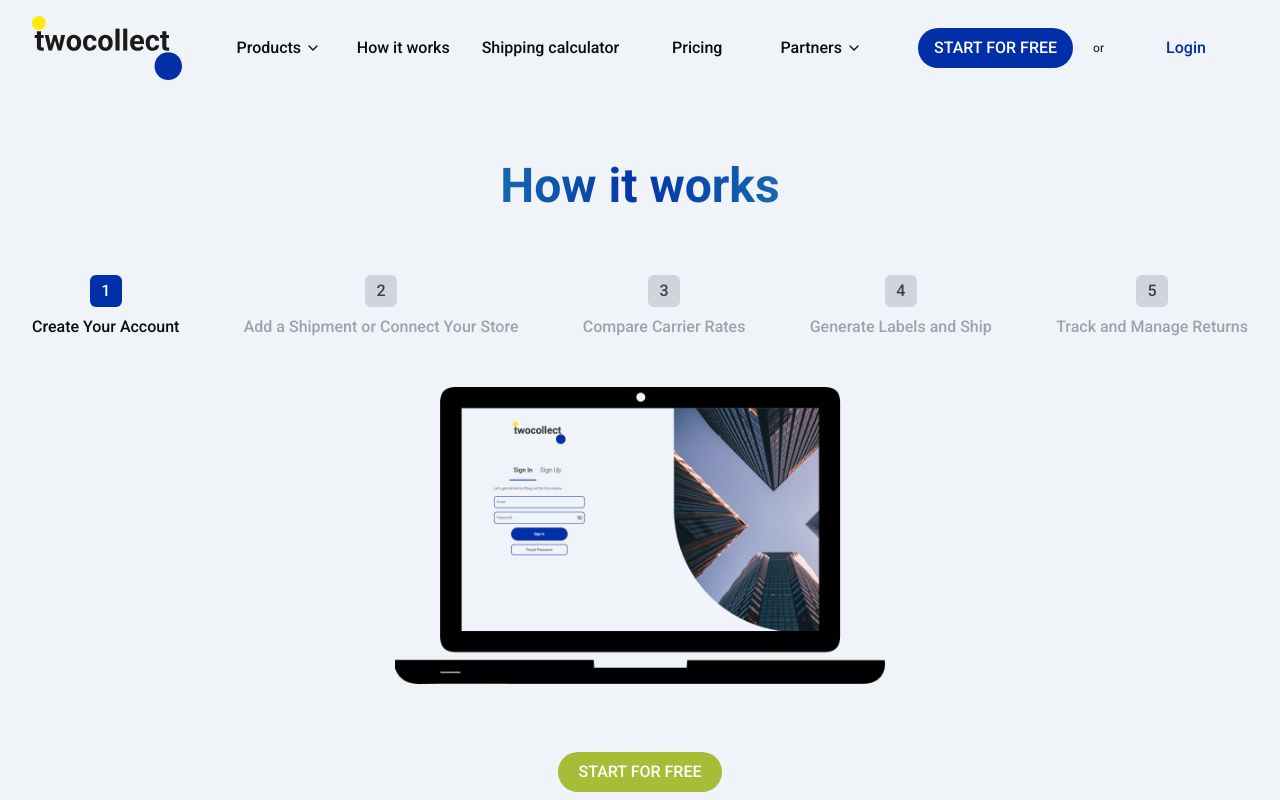
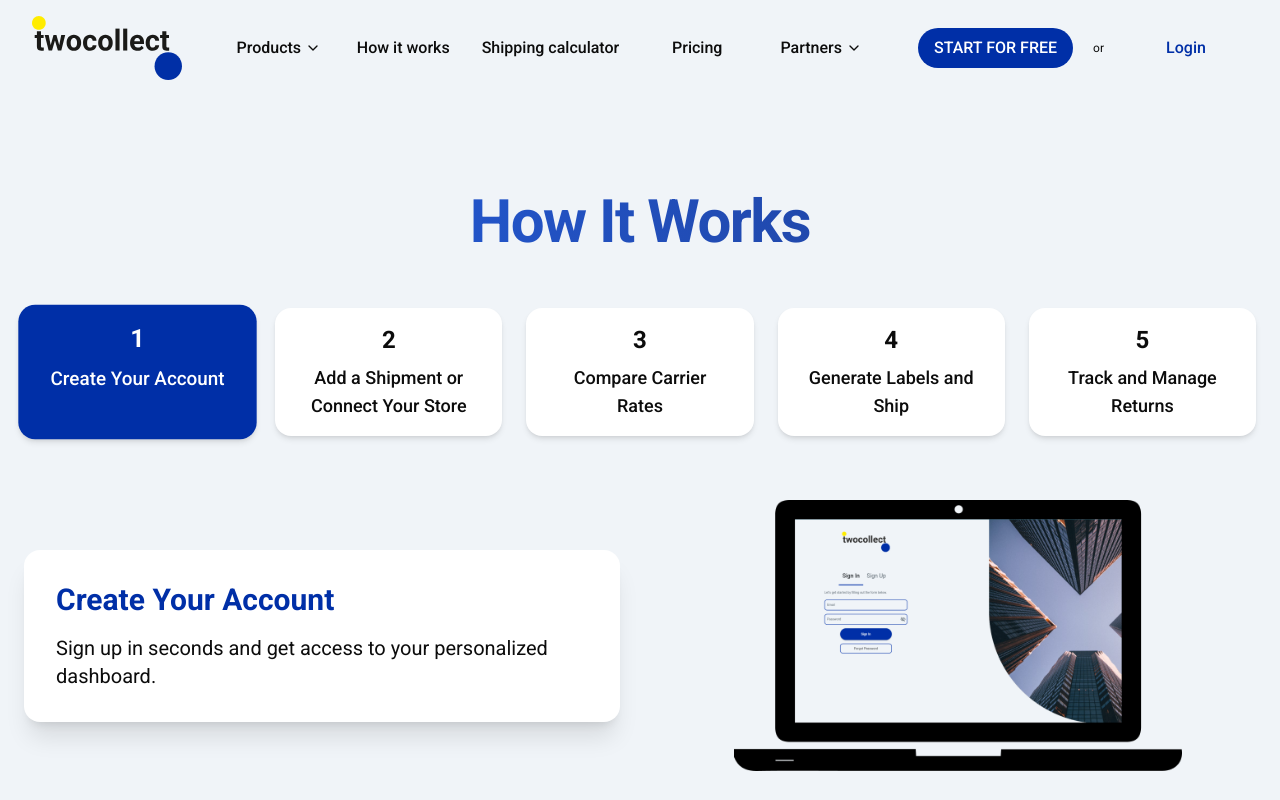
Before and after one commit to Sudheer-reactjs/TwoCollect-app, a React (Vite) app: page /how-it-works in a window 1280 px wide. Shown: the top 800 px of the page. Built offline with nearby package versions, Linux system fonts and the light colour scheme.

Commit message:
new changes

```diff
--- a/src/Components/LoginButton.tsx
+++ b/src/Components/LoginButton.tsx
@@ -4,7 +4,7 @@ const LoginButton = () => {
     return (
         <section className="py-10 md:py-14 !pt-3">
             <div className="max-w-7xl mx-auto px-4 sm:px-6 lg:px-8  w-full text-center">
-                <a href="start-free" className="cartoon-btn bg-[#a7bd37] inline-block text-white px-5 py-2 rounded-full  transition-colors duration-200 font-medium">
+                <a href="start-free" className="cartoon-btn bg-[#a7bd37] inline-block text-white px-8 py-4 rounded-full  transition-colors duration-200 font-medium">
                     START FOR FREE
                 </a>
             </div>
--- a/src/Components/footer.tsx
+++ b/src/Components/footer.tsx
@@ -32,7 +32,7 @@ export default function Footer() {
         <div className="flex flex-col  gap-3 text-sm">
           <a href="company">Company</a>
           <a href="#">About TwoCollect</a>
-          <a href="carriers">Careers</a>
+          <a href="shipping-carriers">Shipping Carriers</a>
           <a href="#">Press and Media</a>
           <a href="terms">Terms and Conditions </a>
           <a href="privacy">Privacy Policy</a>
@@ -71,7 +71,7 @@ export default function Footer() {
     <Facebook className="w-5 h-5 text-white" />
   </a>
   <a
-    href="https://linkedin.com/twocollect"
+    href="https://www.linkedin.com/company/twocollect"
     target="_blank"
     rel="noopener noreferrer"
     className="bg-[#0235a8] p-2 rounded-lg hover:bg-[#156ab0] transition"
@@ -79,7 +79,7 @@ export default function Footer() {
     <Linkedin className="w-5 h-5 text-white" />
   </a>
   <a
-    href="https://youtu.be/QEHbCpWbFQw"
+    href="https://www.youtube.com/channel/UCSwW4hhV4jxxAHyJZbf9Kcg"
     target="_blank"
     rel="noopener noreferrer"
     className="bg-[#0235a8] p-2 rounded-lg hover:bg-[#156ab0] transition"
--- a/src/Pages/BecomePartner.tsx
+++ b/src/Pages/BecomePartner.tsx
@@ -166,9 +166,9 @@ export default function BecomePartner() {
 
                         {/* Terms and Conditions */}
                         <div className="text-sm text-gray-600">
-                            By clicking "Submit", you agree to receive emails, promotions, newsletters and general information from OTO. In addition, you also agree to OTO's{" "}
+                            By clicking Submit, you consent to receive updates, newsletters, promotional offers, and other information from TwoCollect. You also acknowledge and agree to TwoCollect’s{" "}
                             <a href="privacy" className="text-bluecustom hover:underline">
-                                Privacy Policy
+                               Privacy Policy
                             </a>{" "}
                             and{" "}
                             <a href="terms" className="text-bluecustom hover:underline">
--- a/src/Pages/Carriers.tsx
+++ b/src/Pages/Carriers.tsx
@@ -17,14 +17,14 @@ const Carriers = () => {
           </p>
 
           {/* Logos - Node Style */}
-          <div className="relative w-full max-w-md mx-auto flex items-center justify-center flex-col">
+          <div className="relative w-full mx-auto flex items-center justify-center flex-col">
 
             {/* Carrier Nodes */}
             <div className="">
               <img src={ShippingCarriersimage} alt="Shipping Carriers Image" className="object-contain" />
             </div>
             {/* Message */}
-          <p className="mt-4 md:text-lg  ">
+          <p className="mt-8 md:text-lg  ">
             These are just some of our carrier partners. We work with more
             providers behind the scenes.
           </p>
--- a/src/Pages/HowItWorks.tsx
+++ b/src/Pages/HowItWorks.tsx
@@ -7,7 +7,7 @@ const steps = [
   {
     id: 1,
     title: "Create Your Account",
-        description: "",
+    description: "Sign up in seconds and get access to your personalized dashboard.",
     screen: Step1,
   },
   {
@@ -21,7 +21,7 @@ const steps = [
     id: 3,
     title: "Compare Carrier Rates",
     description:
-            "See all available shipping rates from trusted carriers in real time. Choose based on cost, speed, delivery method, or customer preferences — all optimized for the UAE and global delivery.",
+      "See all available shipping rates from trusted carriers in real time. Choose based on cost, speed, delivery method, or customer preferences — all optimized for the UAE and global delivery",
     screen: Step1,
   },
   {
@@ -45,70 +45,69 @@ export default function HowItWorks() {
 
   return (
     <>
-        <section className="py-10 md:py-14">
-            <div className="max-w-7xl mx-auto px-4 sm:px-6 lg:px-8 text-center flex flex-col items-center">
-                <h1 className=" text-3xl md:text-5xl !leading-[1.4] font-bold mb-8 text-center md:mb-14   bg-gradient-to-r from-[#156ab0] via-[#0235a8] to-[#156ab0]
-  bg-clip-text text-transparent">
-                    How it works
+      <section className="py-16 md:py-24">
+        <div className="max-w-7xl mx-auto px-6 text-center">
+          {/* Heading */}
+          <h1 className="text-4xl md:text-6xl font-extrabold mb-14 tracking-tight bg-gradient-to-r from-blue-600 to-blue-900 bg-clip-text text-transparent">
+            How It Works
           </h1>
 
-                {/* Steps */}
-                <div className="flex w-full gap-3 mb-12 flex-wrap justify-center lg:justify-between">
+          {/* Step Navigation */}
+          <div className="flex flex-wrap justify-center gap-3 md:gap-6 mb-16 lg:flex-nowrap">
             {steps.map((step) => (
               <button
                 key={step.id}
                 onClick={() => setActiveStep(step.id)}
-                            className={`flex flex-col items-center max-w-[30%] lg:max-w-max text-sm md:text-base transition font-medium ${activeStep === step.id ? "" : "text-gray-400 "
+                className={`flex flex-col items-center px-3 lg:px-6 py-4 rounded-2xl shadow-md transition-all duration-300 w-40 lg:w-full
+                ${activeStep === step.id
+                    ? "bg-bluecustom text-white scale-105"
+                    : "bg-white  hover:bg-blue-50"
                   }`}
               >
-                            <span
-                                className={`w-8 h-8 rounded-md flex items-center justify-center mb-2 ${activeStep === step.id
-                                        ? "bg-bluecustom text-white"
-                                        : "bg-gray-300 text-gray-700"
-                                    }`}
-                            >
-                                {step.id}
-                            </span>
-                            {step.title}
+                <span className="text-2xl font-bold mb-2">{step.id}</span>
+                <span className="text-base md:text-lg font-medium">{step.title}</span>
               </button>
             ))}
           </div>
 
-                {/* Laptop with animated screen */}
-                <div className="relative flex justify-center w-full max-w-3xl mx-auto">
+          {/* Content */}
+          <div className="grid md:grid-cols-2 gap-10 items-center">
+            {/* Description */}
+            <AnimatePresence mode="wait">
+              <motion.div
+                key={`desc-${steps[activeStep - 1].id}`}
+                initial={{ y: 50, opacity: 0 }}
+                animate={{ y: 0, opacity: 1 }}
+                exit={{ y: 50, opacity: 0 }}
+                transition={{ duration: 0.5 }}
+                className="text-left bg-white p-8 rounded-2xl shadow-xl"
+              >
+                <h2 className="text-2xl md:text-3xl font-bold mb-4 text-bluecustom">
+                  {steps[activeStep - 1].title}
+                </h2>
+                <p className="text-lg md:text-xl  leading-relaxed">
+                  {steps[activeStep - 1].description}
+                </p>
+              </motion.div>
+            </AnimatePresence>
+
+            {/* Image */}
             <AnimatePresence mode="wait">
               <motion.img
                 key={steps[activeStep - 1].id}
                 src={steps[activeStep - 1].screen}
                 alt={steps[activeStep - 1].title}
-                            className="w-full h-full object-cover max-w-[490px]"
-                            initial={{ opacity: 0 }}
-                            animate={{ opacity: 1 }}
-                            exit={{ opacity: 0 }}
-                            transition={{ duration: 0.3 }}
+                className="w-full max-w-md mx-auto"
+                initial={{ opacity: 0, scale: 0.95 }}
+                animate={{ opacity: 1, scale: 1 }}
+                exit={{ opacity: 0, scale: 0.95 }}
+                transition={{ duration: 0.4 }}
               />
-                    </AnimatePresence>
-
-                    {/* Description with slide animation */}
-                    <AnimatePresence mode="wait">
-                        {steps[activeStep - 1].description && (
-                            <motion.div
-                                key={`desc-${steps[activeStep - 1].id}`}
-                                initial={{ x: -50, opacity: 0 }}
-                                animate={{ x: 0, opacity: 1 }}
-                                exit={{ x: -50, opacity: 0 }}
-                                transition={{ duration: 0.5 }}
-                                className="absolute top-[18%] left-0 max-w-80 z-0 overflow-hidden bg-white p-3 rounded-lg shadow-xl"
-                            >
-                                <p className="max-w-2xl mx-auto text-sm md:text-base text-left">
-                                    {steps[activeStep - 1].description}
-                                </p>
-                            </motion.div>
-                        )}
             </AnimatePresence>
           </div>
         </div>
       </section>
+
       <LoginButton />
     </>
   );
--- a/src/Pages/ShippingCalculator.tsx
+++ b/src/Pages/ShippingCalculator.tsx
@@ -46,7 +46,7 @@ you a clear breakdown of pricing, transit times, and carrier options.</p>
             </section>
                    <section className="py-10 md:py-14 !pt-3">
             <div className="max-w-7xl mx-auto px-4 sm:px-6 lg:px-8  w-full text-center">
-                <a href="start-free" className="cartoon-btn bg-[#a7bd37] inline-block text-white px-5 py-2 rounded-full  transition-colors duration-200 font-medium">
+                 <a href="start-free" className="cartoon-btn bg-[#a7bd37] inline-block text-white px-8 py-4 rounded-full  transition-colors duration-200 font-medium">
                     Calculate Rate
                 </a>
             </div>
--- a/src/Pages/StoreIntegrations.tsx
+++ b/src/Pages/StoreIntegrations.tsx
@@ -12,7 +12,7 @@ const StoreIntegrations = () => {
                     </h1>
                     <p className="max-w-3xl mx-auto md:text-lg mb-8">Connect your e-commerce store with TwoCollect in just a few clicks. We support popular platforms like Shopify, WooCommerce, and more, making shipping automation effortless.</p>
                     {/* Logos - Node Style */}
-                    <div className="relative w-full max-w-md mx-auto flex items-center justify-center flex-col">
+                   <div className="relative w-full mx-auto flex items-center justify-center flex-col">
 
                         {/* Carrier Nodes */}
                         <div className="">
--- a/src/Routes/AppRoutes.tsx
+++ b/src/Routes/AppRoutes.tsx
@@ -32,7 +32,7 @@ export default function   AppRoutes() {
         <Route path="how-it-works" element={<HowItWorks />} />
         <Route path="shipping-calculator" element={<ShippingCalculator />} />
         <Route path="pricing" element={<Pricing />} />
-        <Route path="carriers" element={<Carriers />} />
+        <Route path="shipping-carriers" element={<Carriers />} />
         <Route path="store-integrations" element={<StoreIntegrations />} />
         <Route path="terms" element={<Terms />} />
         <Route path="privacy" element={<Privacy />} />
```
Also changed, not shown: src/Components/Header.tsx (+4 -4 lines), src/Pages/Pricing.tsx (+5 -4 lines), src/Pages/WebApp.tsx (+17 -13 lines), src/assets/shipping-carriers.png, src/assets/store-integrations-img.png. Lines whose indentation alone changed are shown as unchanged.
